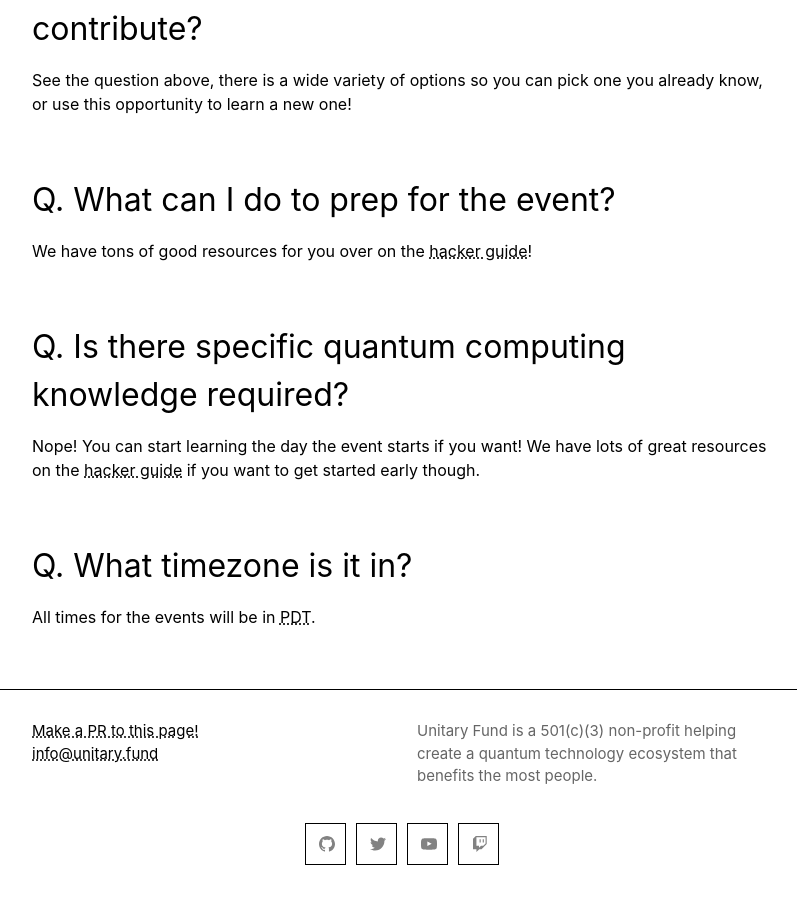
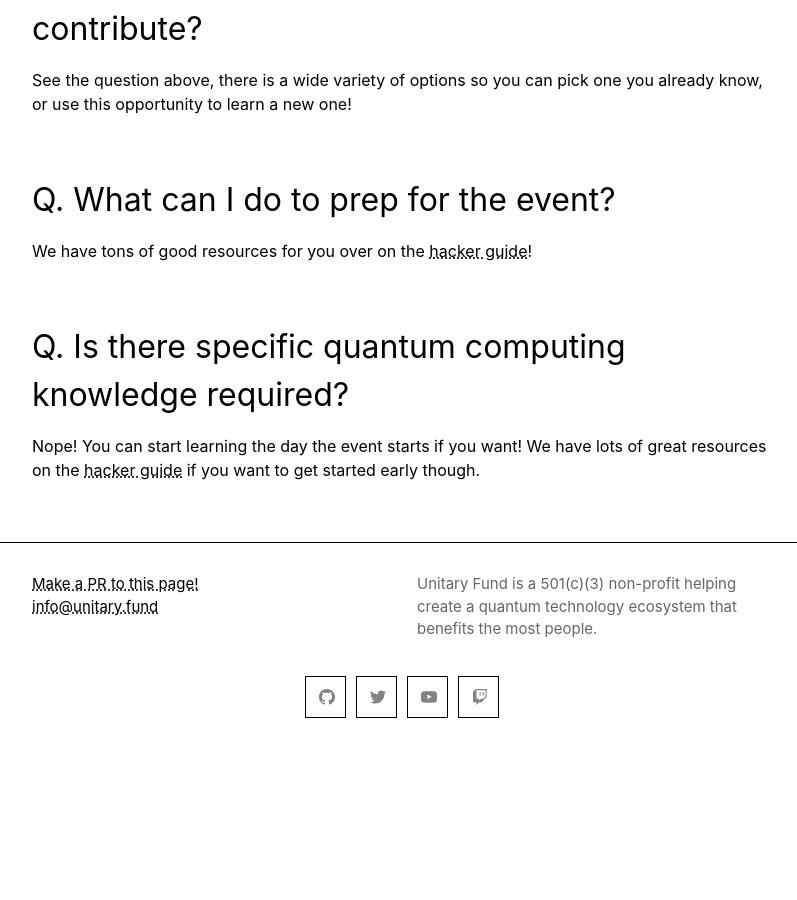
Before and after one commit to unitaryfund/unitaryhack2021, a Jekyll site: the page built from faq.md, in a window 1280 px wide and 900 px high, scrolled down 2195 px. Shown: the whole window, without its empty margins (238-1035 px from the left). Built offline with Jekyll 4.4.1, drawn with Linux system fonts in a browser that asks for light colours; after the commit the page ends 2948 px from its top, so only the background shows below that.

Commit message:
removing timezones

```diff
--- a/faq.md
+++ b/faq.md
@@ -59,7 +59,3 @@ We have tons of good resources for you over on the [hacker guide](./hacker-guide
 
 Nope! You can start learning the day the event starts if you want!
 We have lots of great resources on the [hacker guide](./hacker-guide.md) if you want to get started early though.
-
-## Q. What timezone is it in?
-
-All times for the events will be in [PDT](https://time.is/PDT).
```
